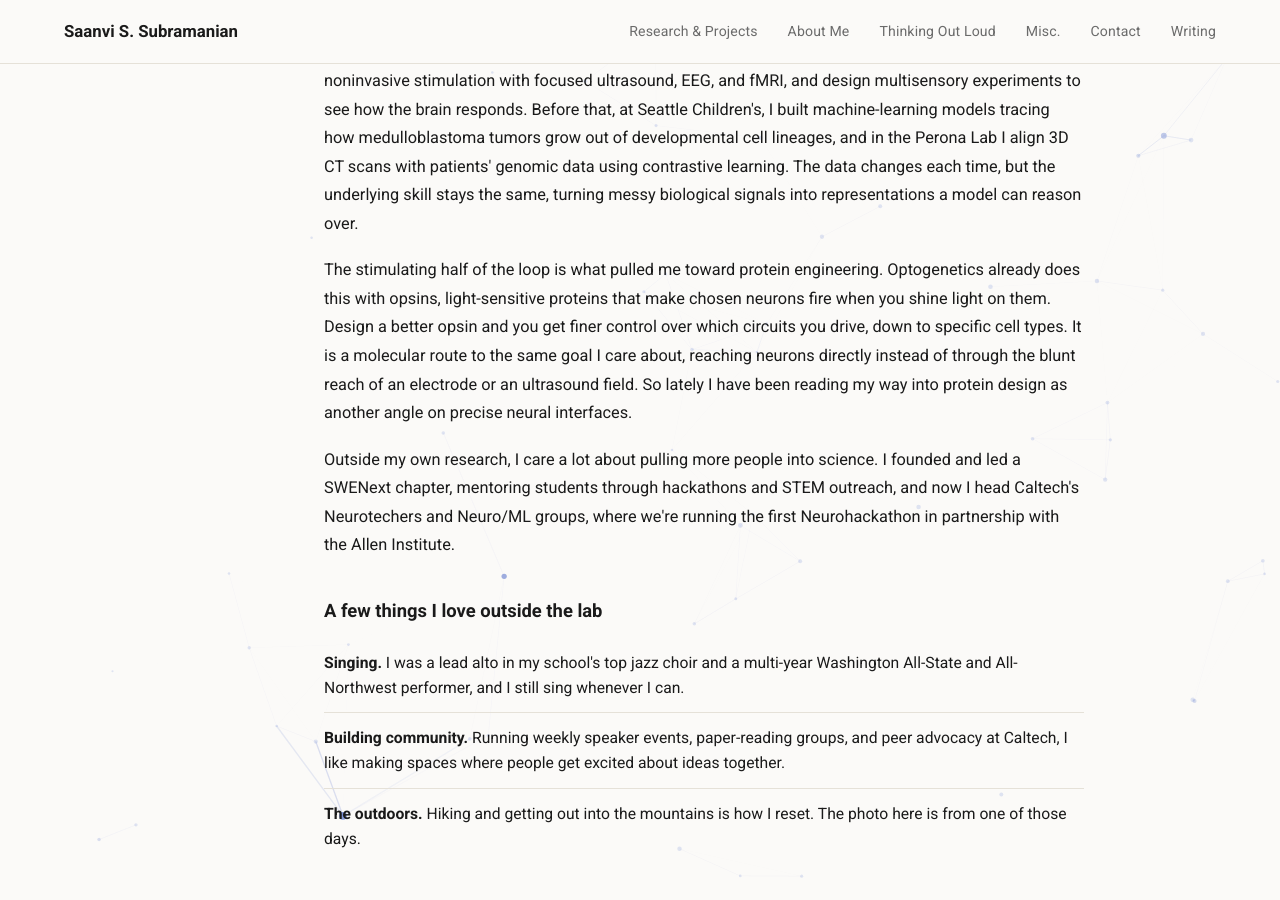
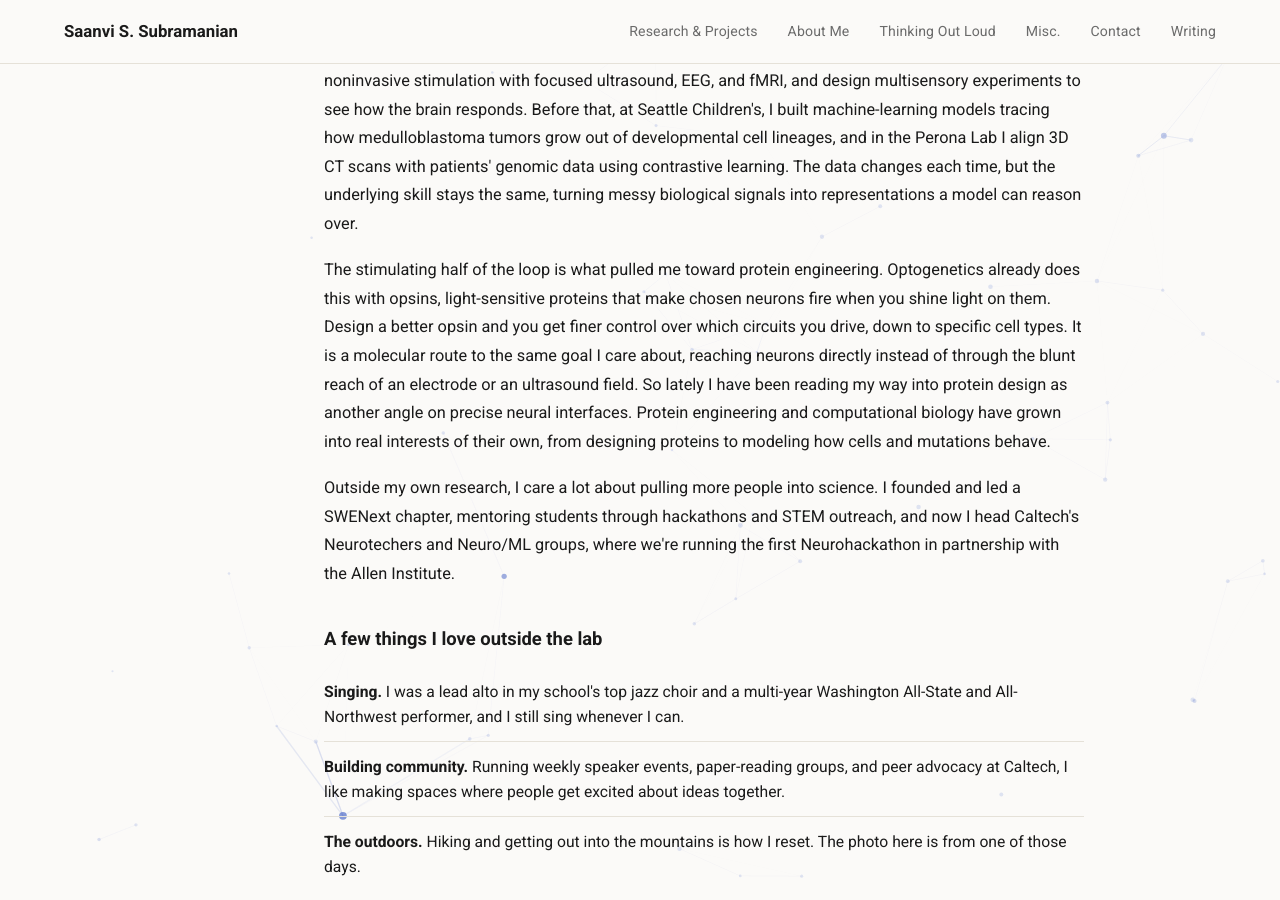
Before and after one commit to saanviiyer/saanviiyer.github.io, a Jekyll site: the page built from pages/about.html, in a window 1280 px wide and 900 px high, scrolled down 689 px. Built offline with Jekyll 4.4.1, drawn with Linux system fonts in a browser that asks for light colours.

Commit message:
proteins

```diff
--- a/assets/js/neural.js
+++ b/assets/js/neural.js
@@ -87,7 +87,7 @@
   var raf;
 
   function glitchOnce() {
-    var d = 5000 + Math.random() * 6000;
+    var d = 14000 + Math.random() * 13000;
     setTimeout(function () {
       canvas.classList.add('glitch');
       setTimeout(function () { canvas.classList.remove('glitch'); }, 360);
--- a/index.html
+++ b/index.html
@@ -26,7 +26,6 @@ title: Saanvi S. Subramanian
 </div>
 
 <section class="threads">
-  <p class="threads-label">↓ &nbsp;three threads, one question</p>
   <p class="threads-question">
     If you could <em>read</em> a neural circuit and <em>stimulate</em> it back, how much
     of the brain could you reverse-engineer?
--- a/pages/about.html
+++ b/pages/about.html
@@ -17,7 +17,7 @@ permalink: /pages/about/
 
     <p>Most of my research so far has gone into one half of that loop, reading the brain well enough to act on it. At Stanford Medicine I'm building a multimodal foundation model that pairs pediatric brain MRIs with EEG to locate epileptic lesions and seizure onset zones. In the Shimojo Psychophysics Lab I work on noninvasive stimulation with focused ultrasound, EEG, and fMRI, and design multisensory experiments to see how the brain responds. Before that, at Seattle Children's, I built machine-learning models tracing how medulloblastoma tumors grow out of developmental cell lineages, and in the Perona Lab I align 3D CT scans with patients' genomic data using contrastive learning. The data changes each time, but the underlying skill stays the same, turning messy biological signals into representations a model can reason over.</p>
 
-    <p>The stimulating half of the loop is what pulled me toward protein engineering. Optogenetics already does this with opsins, light-sensitive proteins that make chosen neurons fire when you shine light on them. Design a better opsin and you get finer control over which circuits you drive, down to specific cell types. It is a molecular route to the same goal I care about, reaching neurons directly instead of through the blunt reach of an electrode or an ultrasound field. So lately I have been reading my way into protein design as another angle on precise neural interfaces.</p>
+    <p>The stimulating half of the loop is what pulled me toward protein engineering. Optogenetics already does this with opsins, light-sensitive proteins that make chosen neurons fire when you shine light on them. Design a better opsin and you get finer control over which circuits you drive, down to specific cell types. It is a molecular route to the same goal I care about, reaching neurons directly instead of through the blunt reach of an electrode or an ultrasound field. So lately I have been reading my way into protein design as another angle on precise neural interfaces. Protein engineering and computational biology have grown into real interests of their own, from designing proteins to modeling how cells and mutations behave.</p>
 
     <p>Outside my own research, I care a lot about pulling more people into science. I founded and led a SWENext chapter, mentoring students through hackathons and STEM outreach, and now I head Caltech's Neurotechers and Neuro/ML groups, where we're running the first Neurohackathon in partnership with the Allen Institute.</p>
 
```
